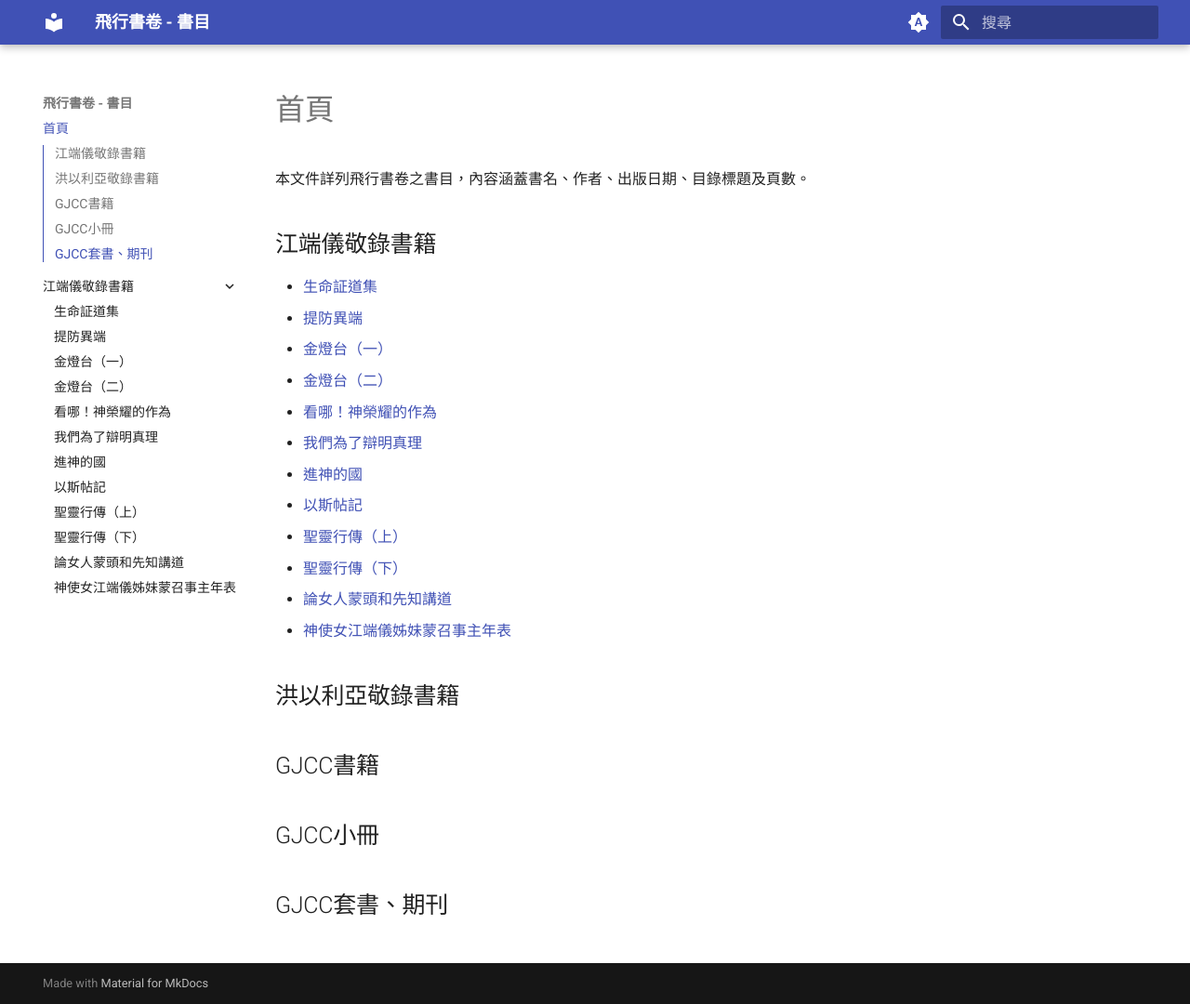
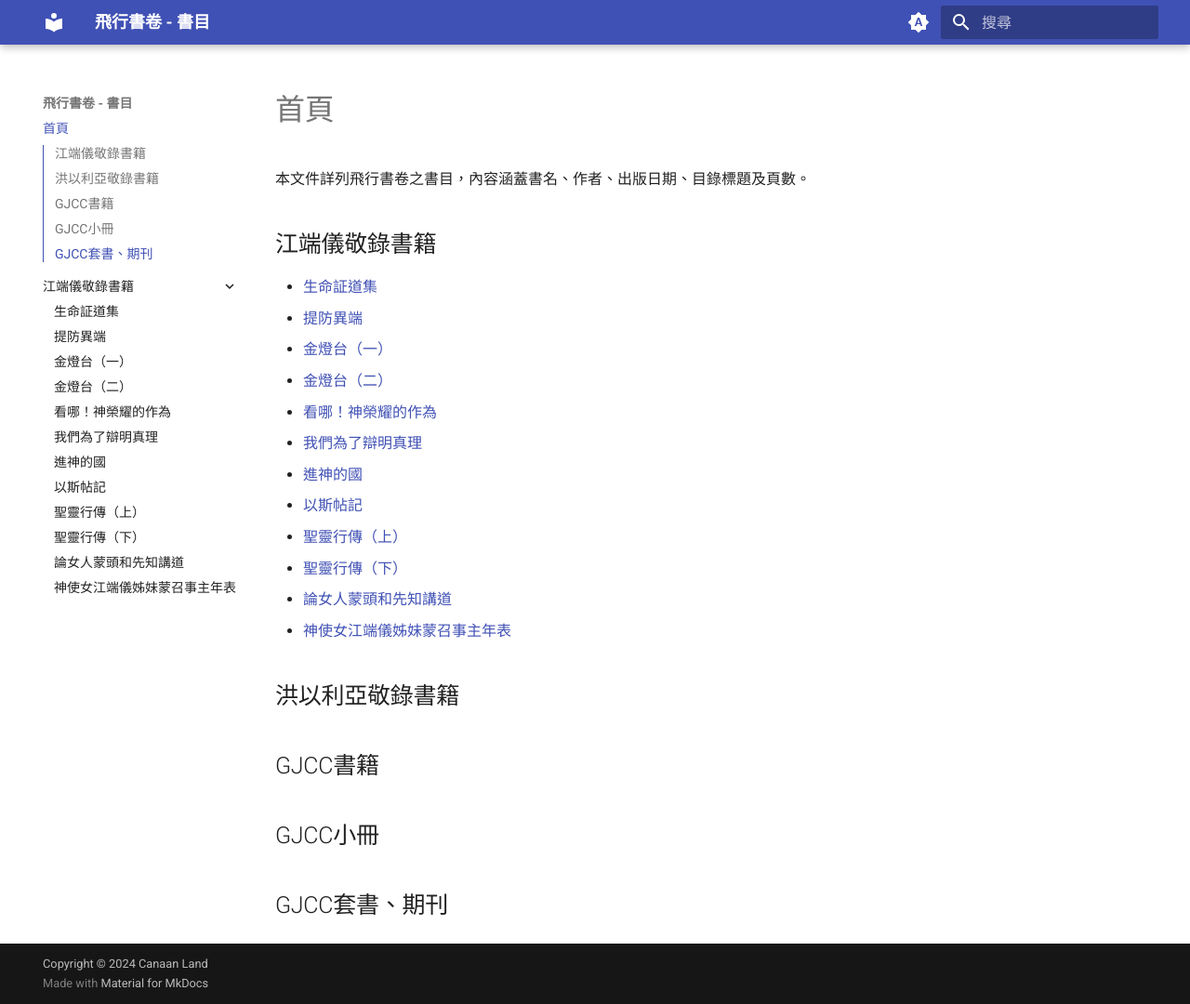
Before and after one commit to canaan-land/s-books, an MkDocs documentation site: the page built from docs/index.md, in a window 1280 px wide and 1080 px high. Shown: the whole window at 93% size. Built offline with MkDocs 1.6.1 and Material for MkDocs 9.7.7, drawn with Linux system fonts in a browser that asks for light colours.

Commit message:
Add copyright

```diff
--- a/mkdocs.yml
+++ b/mkdocs.yml
@@ -1,5 +1,6 @@
 site_name: 飛行書卷 - 書目
 site_url: https://canaan-land.github.io/s-books
+copyright: Copyright &copy; 2024 Canaan Land
 theme:
   name: material
   language: zh-TW
```
